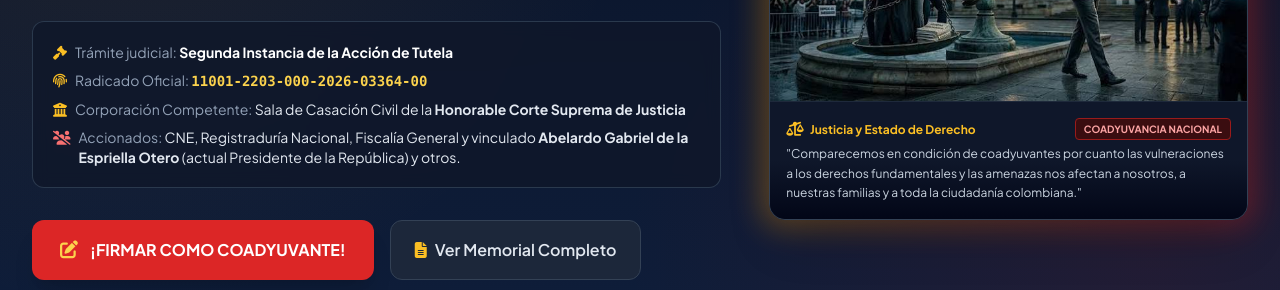
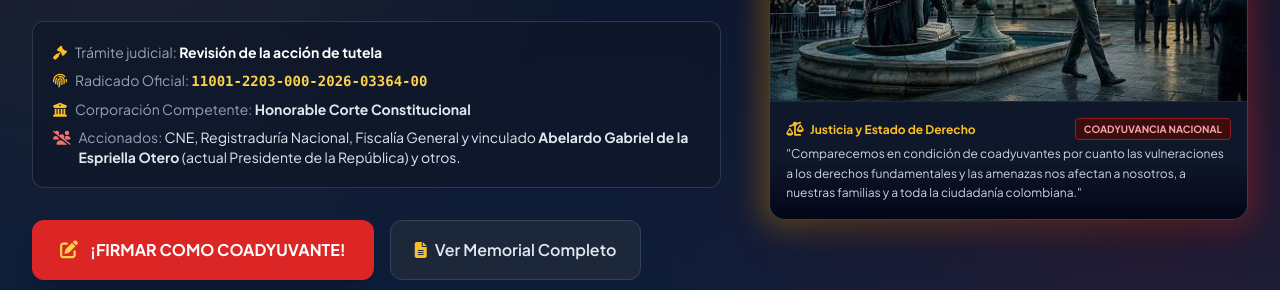
Before and after one commit to samirsanchez195-ui/dignidad, a plain HTML site: page index.html in a window 1280 px wide. Shown: the part 479-769 px from the top of the page. Drawn offline with nearby package versions, Linux system fonts and the light colour scheme.

Commit message:
Confirmar: tramite=Revisión tutela, corporacion=Corte Constitucional

```diff
--- a/index.html
+++ b/index.html
@@ -147,7 +147,7 @@
               <i class="fas fa-gavel text-amber-400 mt-1"></i>
               <div>
                 <span class="text-slate-400">Trámite judicial:</span>
-                <strong class="text-white"> Segunda Instancia de la Acción de Tutela</strong>
+                <strong class="text-white"> Revisión de la acción de tutela</strong>
               </div>
             </div>
             <div class="flex items-start gap-2">
@@ -161,7 +161,7 @@
               <i class="fas fa-building-columns text-amber-400 mt-1"></i>
               <div>
                 <span class="text-slate-400">Corporación Competente:</span>
-                <span class="text-slate-200"> Sala de Casación Civil de la <strong>Honorable Corte Suprema de Justicia</strong></span>
+                <span class="text-slate-200"><strong>Honorable Corte Constitucional</strong></span>
               </div>
             </div>
             <div class="flex items-start gap-2">
```
